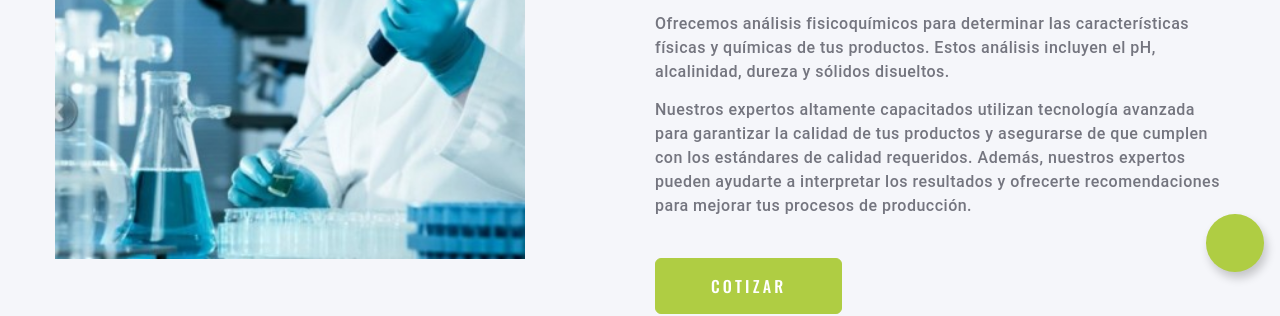
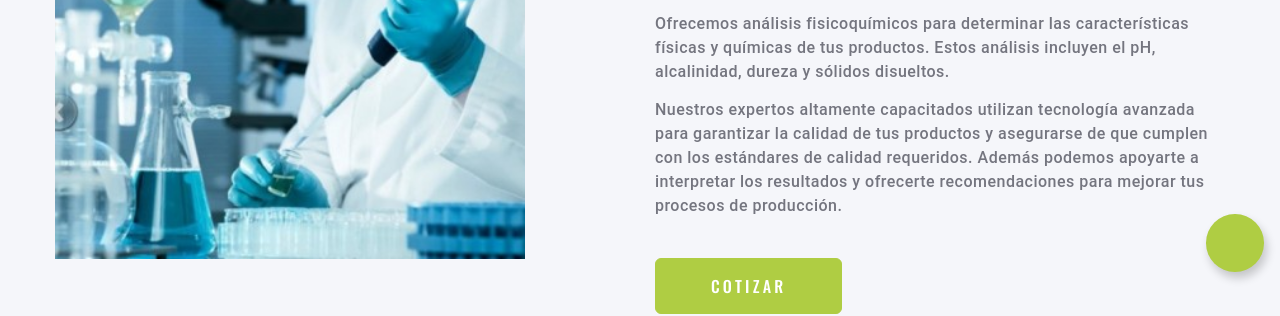
Before and after one commit to paginaswebflash/Laboratorio, a plain HTML site: page fisicoquimicos.html in a window 1280 px wide. Shown: the part 512-828 px from the top of the page. Drawn offline with nearby package versions, Linux system fonts and the light colour scheme; some icons are missing.

Commit message:
Update fisicoquimicos.html

```diff
--- a/fisicoquimicos.html
+++ b/fisicoquimicos.html
@@ -72,7 +72,7 @@
 <h3>Fisicoquímicos</h3>
 <p>Ofrecemos análisis fisicoquímicos para determinar las características físicas y químicas de tus productos. Estos análisis incluyen el pH, alcalinidad, dureza y sólidos disueltos.
 </p>
-<p>Nuestros expertos altamente capacitados utilizan tecnología avanzada para garantizar la calidad de tus productos y asegurarse de que cumplen con los estándares de calidad requeridos. Además, nuestros expertos pueden ayudarte a interpretar los resultados y ofrecerte recomendaciones para mejorar tus procesos de producción.
+<p>Nuestros expertos altamente capacitados utilizan tecnología avanzada para garantizar la calidad de tus productos y asegurarse de que cumplen con los estándares de calidad requeridos. Además podemos apoyarte a interpretar los resultados y ofrecerte recomendaciones para mejorar tus procesos de producción.
 </p><a class="button button-lg button-primary button-winona" href="mailto:labsolbiotec@gmail.com?subject=Hola%20me%20interesa%20Cotizar%20un%20Análisis%20de%20Fisicoquímicos"/Send mail with subject>Cotizar</a>
 </div>
 </div>
```
